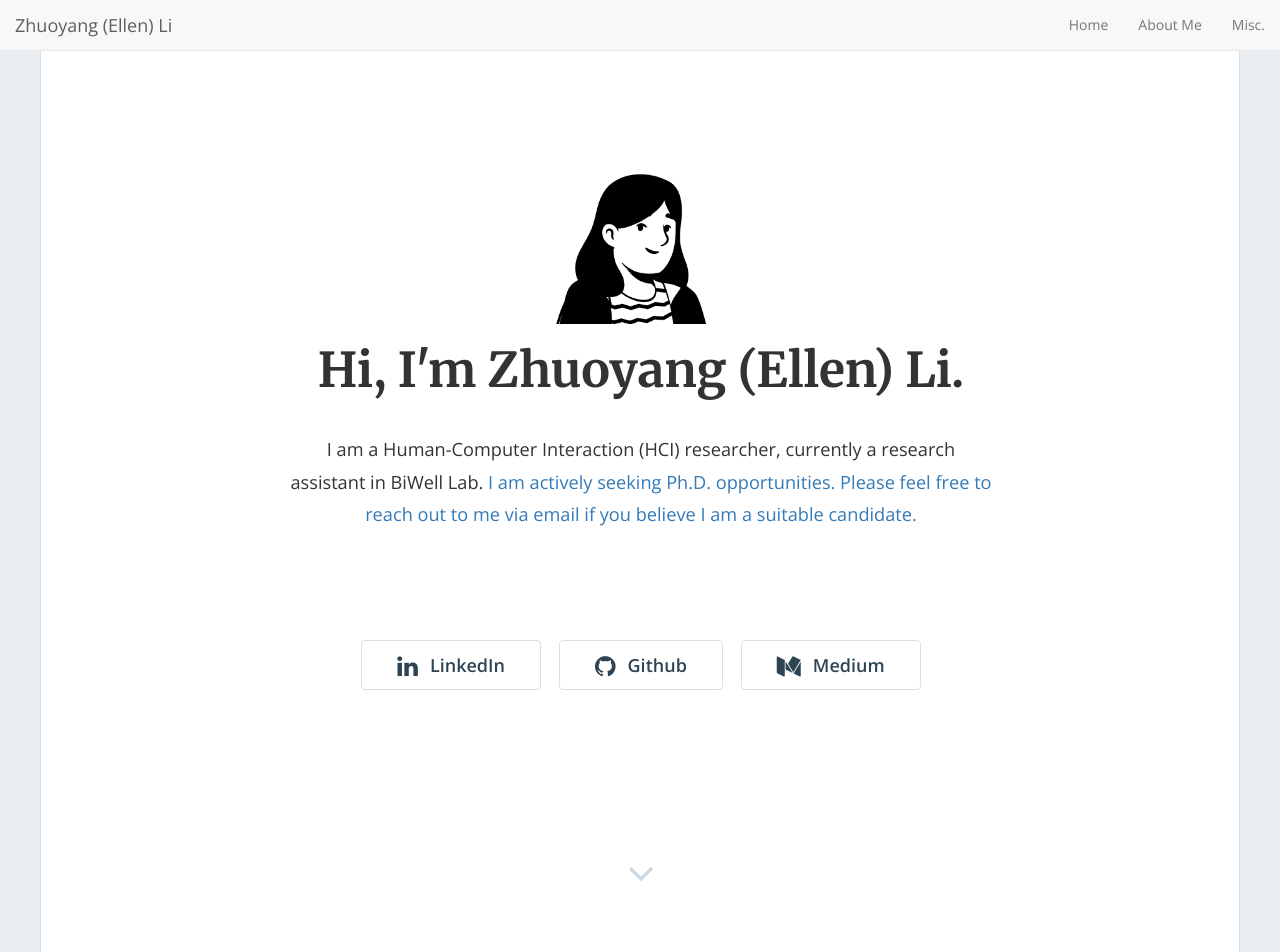
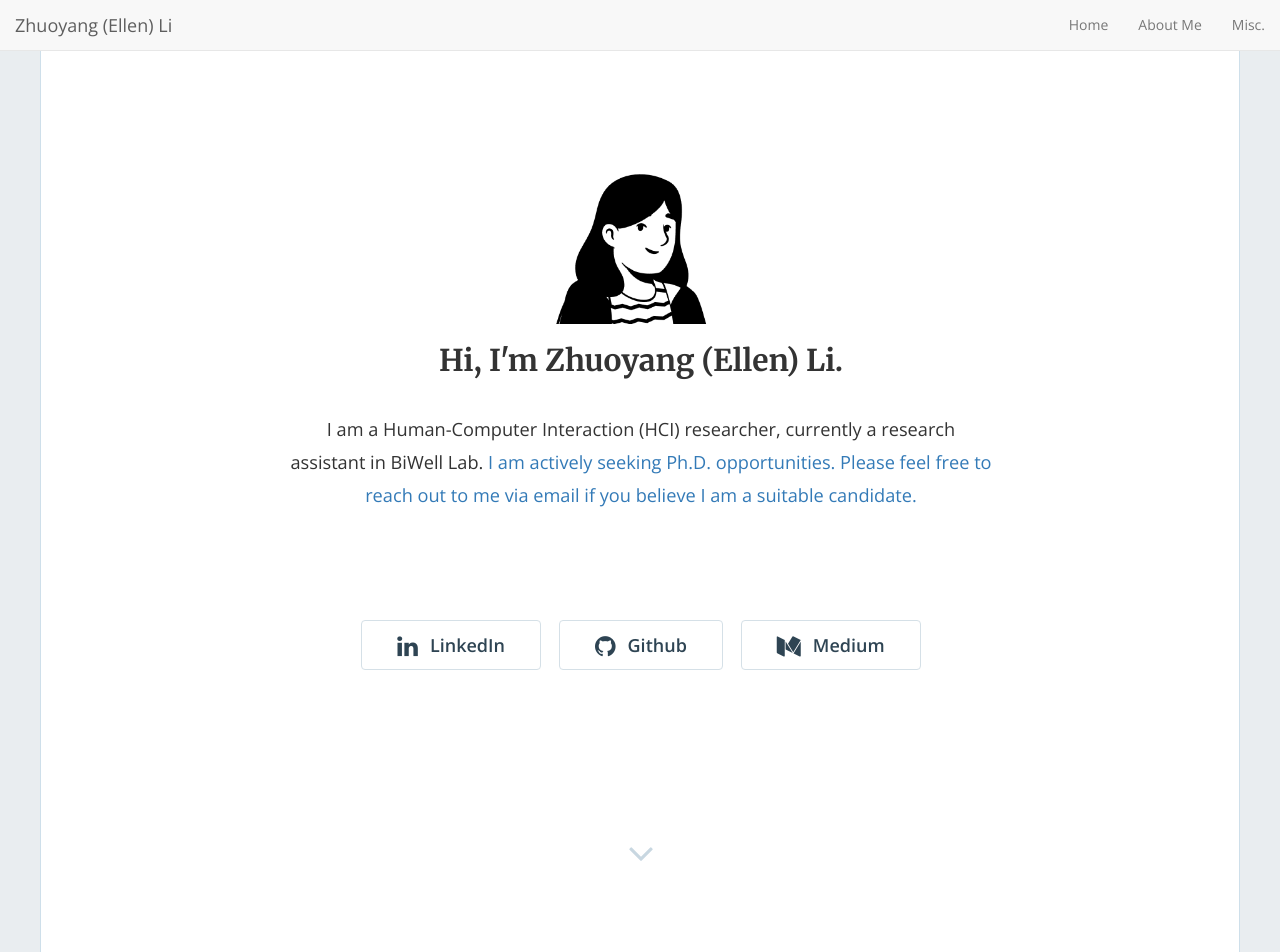
Before and after one commit to jamigibbs/phantom, a Jekyll site: the page built from index.html, in a window 1280 px wide and 1400 px high. Shown: the top 952 px of the window. Built offline with Jekyll 4.4.1, drawn with Linux system fonts in a browser that asks for light colours; nearby versions of some CDN libraries; the list of posts is cut into pages by our own code.

Commit message:
Update style.scss

```diff
--- a/css/style.scss
+++ b/css/style.scss
@@ -135,7 +135,7 @@ button.btn, input.btn {
     width: 100%;
   }
   h1 {
-    font-size: 48px;
+    font-size: 30px;
   }
   p {
     margin: 2em 0 4em 0;
```
